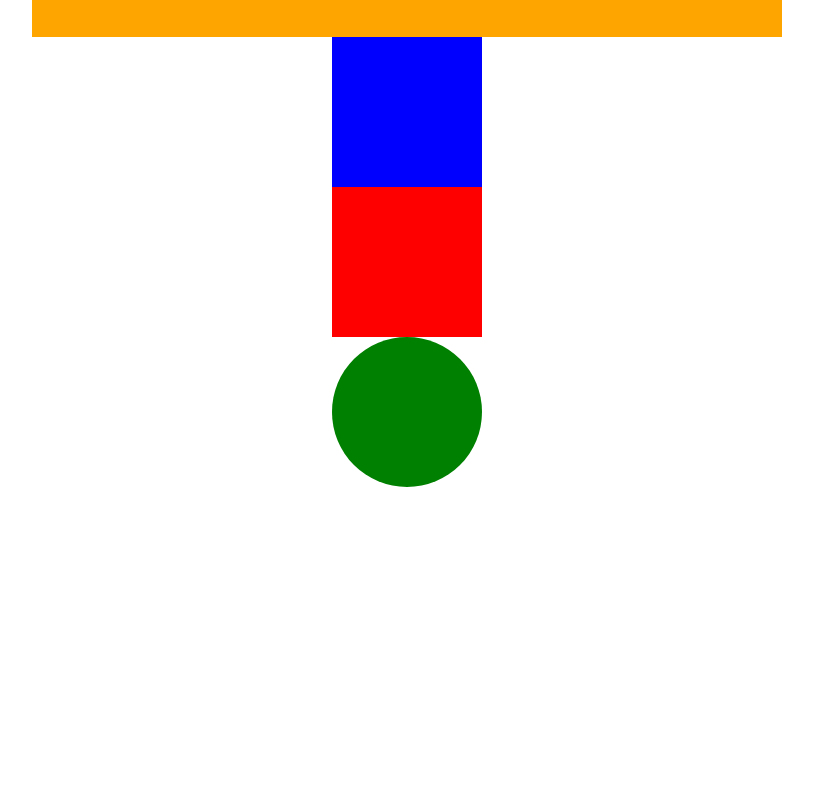
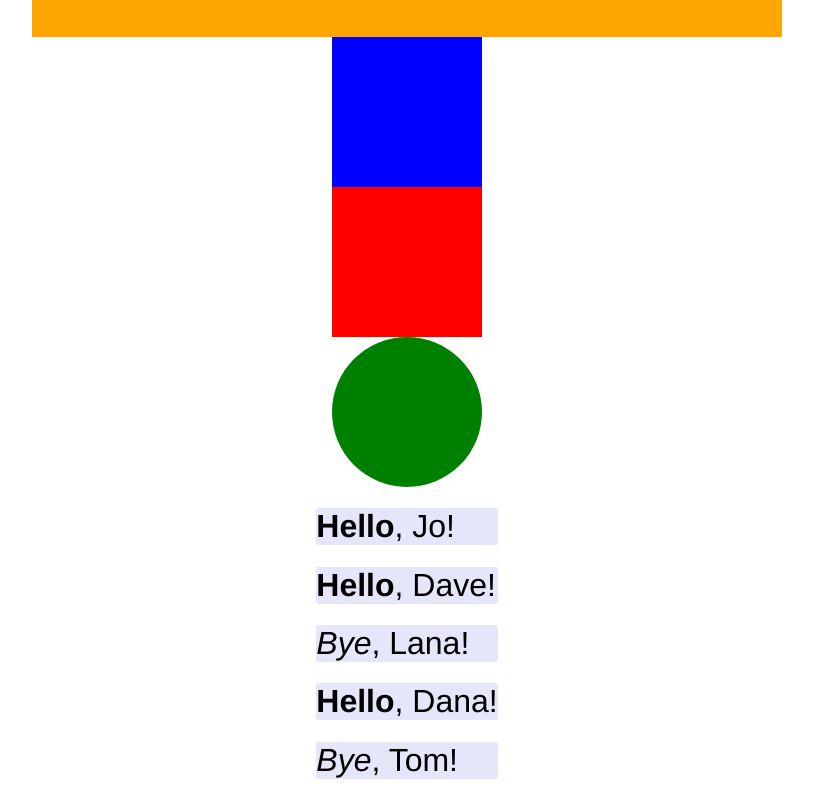
Before and after one commit to CodeCoreYVR/react-demo-june-2017, a React (Create React App) app: page / in a window 1280 px wide. Shown: the part 453-1253 px from the top of the page, without its empty margins (233-1046 px from the left). Before the commit the page ends 940 px from the top, so only its background shows below. Built offline with nearby package versions, Linux system fonts and the light colour scheme.

Commit message:
Add Greetings component

```diff
--- a/src/components/App.js
+++ b/src/components/App.js
@@ -2,6 +2,7 @@ import React from 'react';
 import Hello from './Hello';
 import Shape from './Shape';
 import OrangeBox from './OrangeBox';
+import Greetings from './Greetings';
 
 function App (props) {
   const style = {
@@ -19,6 +20,7 @@ function App (props) {
       <Shape />
       <Shape bgColor='Red' />
       <Shape bgColor='Green' type='circle' />
+      <Greetings names={['Jo', 'Dave', 'Lana', 'Dana', 'Tom']} />
     </div>
   );
 }
--- /dev/null
+++ b/src/components/Greetings.js
@@ -0,0 +1,29 @@
+import React from 'react';
+import Hello from './Hello';
+
+// props.names == ['Jo', 'Dave', 'Lana', 'Dana', 'Tom']
+// 👇👇👇👇
+// [<Hello name='Jo' />, <Hello name='Dave' />, <Hello name='Lana' /> ...]
+function Greetings (props) {
+  const {names = []} = props;
+
+  // To optimize rendering array of components, give each component
+  // in the list the `key` prop which should be given a unique identifier.
+  // This can be the `index` of the array or much better yet the `id` of
+  // a row in database if working with real data.
+  const helloElements = names.map(
+    (name, index) => <Hello
+       isBye={Math.floor(Math.random() * 2)}
+       key={index}
+       name={name}
+     />
+  );
+
+  return (
+    <div className='Greetings'>
+      { helloElements }
+    </div>
+  );
+}
+
+export default Greetings;
```
